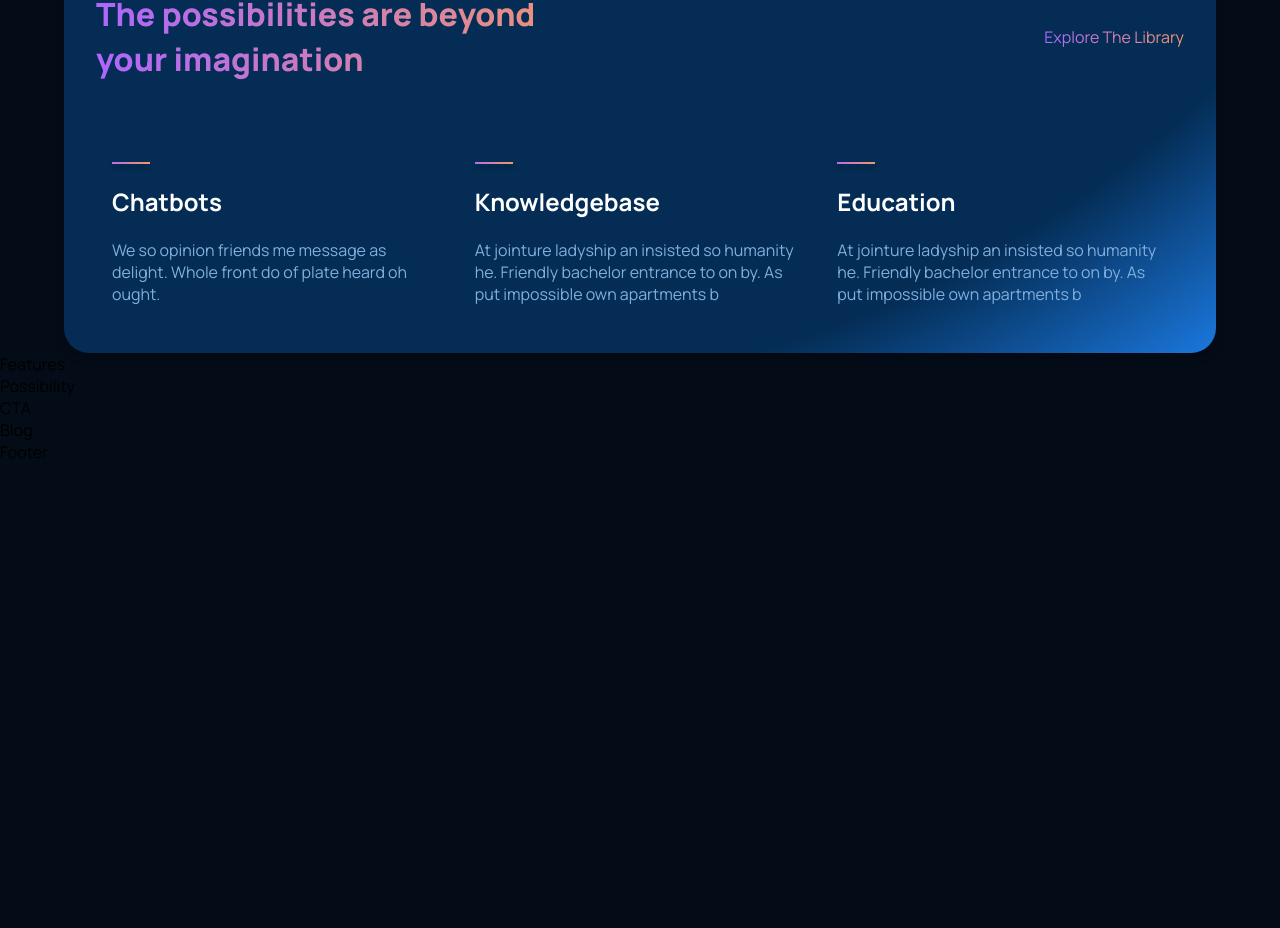
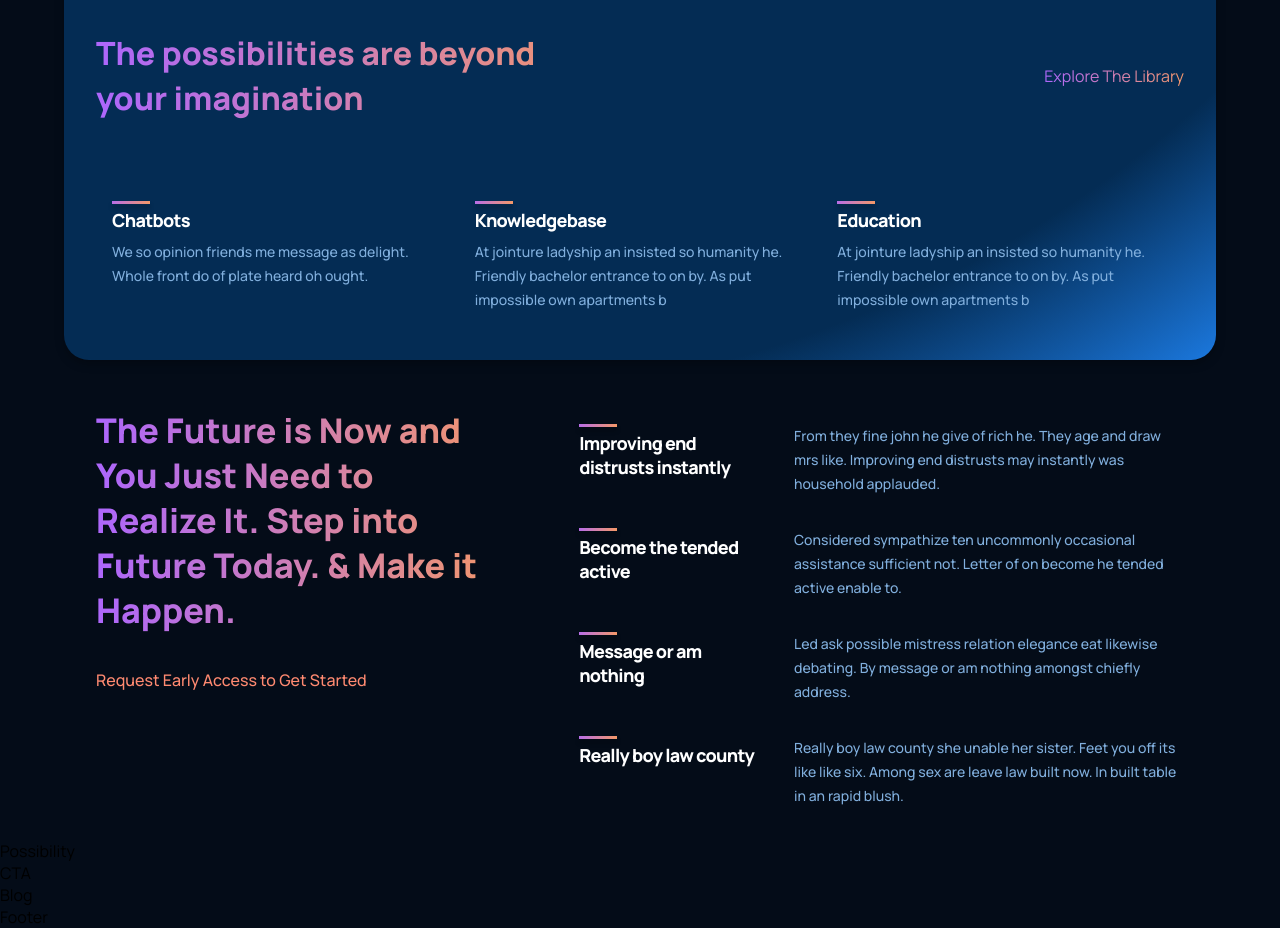
Before and after one commit to edgeorgie/GPT-3, a React (Vite) app: page / in a window 1280 px wide. Shown: the part 1121-2049 px from the top of the page. Before the commit the page ends 1584 px from the top, so only its background shows below. Built offline with nearby package versions, Linux system fonts and the light colour scheme.

Commit message:
ADD: Features section. EDIT: margin troubles in feature

```diff
--- a/src/components/feature/Feature.jsx
+++ b/src/components/feature/Feature.jsx
@@ -6,9 +6,9 @@
     <div className="gpt3__features-container__feature">
       <div className="gpt3__features-container__feature-title">
         <div />
-        <h3>{title}</h3>
+        <h1>{title}</h1>
       </div>
-      <div className="gpt3__features-container__feature-text">
+      <div className="gpt3__features-container_feature-text">
         <p>{text}</p>
       </div>
     </div>
--- a/src/components/feature/Styles.scss
+++ b/src/components/feature/Styles.scss
@@ -13,44 +13,55 @@
     flex: 1;
     max-width: 180px;
     margin-right: 2rem;
-
-  div {
-    width: 38px;
-    height: 2px;
-    box-shadow: 0 4px 4px rgba(0, 0, 0, 0.25);
-    background: linear-gradient(103.22deg, #AE67FA -13.86%, #F49867 99.55%), #FFFFFF;
 }
 
-  h3 {
+.gpt3__features-container__feature-title h1 {
     font-family: $font-family;
-    font-size: 1.5rem;
-    line-height: 75px;
-    color: white;
-  }
+    font-weight: 800;
+    font-size: 18px;
+    line-height: 24px;
+    letter-spacing: -0.04em;
+    color: #fff;
 }
 
-.gpt3__features-container__feature-text {
-  color: $color-text;
-  font-family: $font-family;
-  font-size: 1rem;
+.gpt3__features-container__feature-title div {
+    width: 38px;
+    height: 3px;
+    background: $gradient-bar;
+    box-shadow: 0px 4px 4px rgba(0, 0, 0, 0.25);
+    margin-bottom: 0.25rem;
+}
+
+.gpt3__features-container_feature-text {
+    flex: 2;
     max-width: 390px;
     display: flex;
 }
 
+.gpt3__features-container_feature-text p {
+    font-family: $font-family;
+    font-weight: 500;
+    font-size: 14px;
+    line-height: 24px;
+    color: $color-text;
+}
+
 @media screen and (max-width: 550px) {
+    .gpt3__features-container__feature {
+        flex-direction: column;
+    }
+    .gpt3__features-container__feature-title h1 {
+        font-size: 16px;
+        line-height: 22px;
+        margin-bottom: 20px;
+    }
+
+    .gpt3__features-container_feature-text p {
+        font-size: 14px;
+        line-height: 20px;
+    }
+
     .gpt3__features-container__feature {
         margin: 1rem 0;
     }
-  .gpt3__features-container__feature-title {
-
-    h3 {
-      font-size: 1rem;
-      line-height: 22px;
 }
-
-    p {
-      font-size: 0.8rem;
-      line-height: 20px;
-    }
-  }
-}
--- a/src/containers/features/Features.jsx
+++ b/src/containers/features/Features.jsx
@@ -1,8 +1,45 @@
 import React from 'react'
+import { Feature } from '../../components/feature/Feature'
 import './Styles.scss'
+
+const featuresData = [
+  {
+    title: "Improving end distrusts instantly",
+    text: "From they fine john he give of rich he. They age and draw mrs like. Improving end distrusts may instantly was household applauded."
+  },
+  {
+    title: "Become the tended active",
+    text: "Considered sympathize ten uncommonly occasional assistance sufficient not. Letter of on become he tended active enable to."
+  },
+  {
+    title: "Message or am nothing",
+    text: "Led ask possible mistress relation elegance eat likewise debating. By message or am nothing amongst chiefly address."
+  },
+  {
+    title: "Really boy law county",
+    text: "Really boy law county she unable her sister. Feet you off its like like six. Among sex are leave law built now. In built table in an rapid blush."
+  }
+]
 
 export const Features = () => {
   return (
-    <div>Features</div>
-  )
+    <section className="gpt3__features section__padding" id="features">
+      <div className="gpt3__features-heading">
+        <h1 className="gradient__text">
+          The Future is Now and You Just Need to Realize It. Step into Future
+          Today. & Make it Happen.
+        </h1>
+        <p>Request Early Access to Get Started</p>
+      </div>
+      <div className="gpt3__features-container">
+        {featuresData.map((item, index) => (
+          <Feature
+            title={item.title}
+            text={item.text}
+            key={item.title + index}
+          />
+        ))}
+      </div>
+    </section>
+  );
 }
--- a/src/containers/features/Styles.scss
+++ b/src/containers/features/Styles.scss
@@ -0,0 +1,60 @@
+@import '../../Main.scss';
+
+.gpt3__features {
+    width: 100%;
+    display: flex;
+    justify-content: space-between;
+    flex-direction: row;
+    margin-top: 2rem;
+}
+
+.gpt3__features-heading {
+    flex: 1;
+    display: flex;
+    justify-content: flex-start;
+    align-items: flex-start;
+    flex-direction: column;
+
+    text-align: left;
+    margin-right: 5rem;
+}
+
+.gpt3__features-heading h1 {
+    font-size: 34px;
+    line-height: 45px;
+    font-weight: 800;
+}
+
+.gpt3__features-heading p {
+    color: $color-subtext;
+    font-size: 16px;
+    line-height: 30px;
+    font-weight: 500;
+    margin-top: 2rem;
+}
+
+.gpt3__features-container {
+    flex: 1.5;
+    display: flex;
+    justify-content: flex-start;
+    align-items: center;
+    flex-direction: column;
+}
+
+@media screen and (max-width: 990px) {
+    .gpt3__features {
+        flex-direction: column;
+    }
+
+    .gpt3__features-heading {
+        margin: 0 0 2rem 0;
+    }
+}
+
+
+@media screen and (max-width: 550px) {
+    .gpt3__features-heading h1 {
+        font-size: 28px;
+        line-height: 38px;
+    }
+}
--- a/src/containers/header/Styles.scss
+++ b/src/containers/header/Styles.scss
@@ -60,7 +60,7 @@
     background: #FF4820;
     border-top-right-radius: 5px;
     border-bottom-right-radius: 5px;
-    font-size: 1.2rem;
+    font-size: 1rem;
     line-height: 27px;
     font-weight: bold;
     outline: none;
--- a/src/containers/whatGPT3/Styles.scss
+++ b/src/containers/whatGPT3/Styles.scss
@@ -110,7 +110,7 @@
     }
 }
 
-@media screen and (max-width: 350px) {
+@media screen and (max-width: 550px) {
     /* Customizing feature component as per needs */
     .gpt3__whatgpt3-container .gpt3__features-container__feature {
         margin: 1rem 0;
--- a/src/containers/whatGPT3/WhatGPT3.jsx
+++ b/src/containers/whatGPT3/WhatGPT3.jsx
@@ -4,7 +4,7 @@
 
 export const WhatGPT3 = () => {
   return (
-    <div className="gpt3__whatgpt3" id="wgpt3">
+    <section className="gpt3__whatgpt3" id="wgpt3">
       <div className="gpt3__whatgpt3-feature">
         <Feature
           title="What is GPT-3"
@@ -31,6 +31,6 @@
           text='At jointure ladyship an insisted so humanity he. Friendly bachelor entrance to on by. As put impossible own apartments b'
         />
       </div>
-    </div>
-  );
+    </section>
+  )
 }
```
Lines whose indentation alone changed are shown as unchanged.
